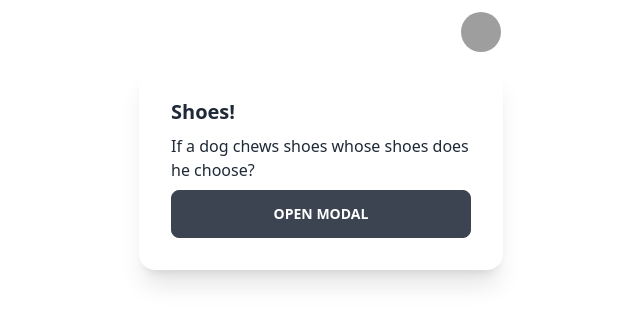
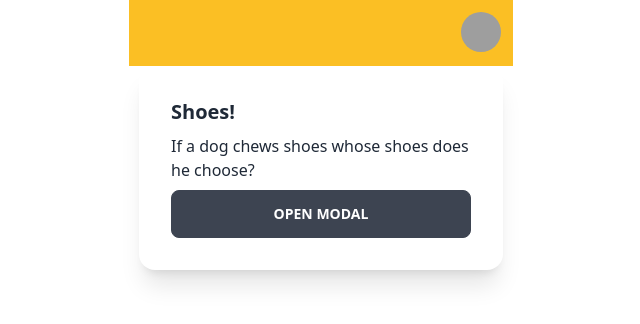
Before and after one commit to ShineTiger/food-management, a React (Create React App) app in the folder client/: page / in a window 1280 px wide. Shown: the top 324 px of the page, without its empty margins (319-959 px from the left). Built offline with nearby package versions, Linux system fonts and the light colour scheme; grey boxes are pictures that could not be loaded.

Commit message:
:recycle: strict mode ON으로 변경
strict 모드에 맞게 ts 타입을 추가했습니다 - Main.tsx
테스트가 끝난 console.log 도 삭제했습니다 - Navbar.tsx

```diff
--- a/client/src/components/Navbar.tsx
+++ b/client/src/components/Navbar.tsx
@@ -7,10 +7,11 @@ const Navbar = () => {
   //useSearchParams로 상위컴포넌트에서 보내주는 QS문을 받는다. 그리고 배열형식으로 반환한다.
   const type = searchParams.get('type');
 
+  //console.log(type);
   useEffect(() => {
-    console.log(window.location.pathname);
+    //console.log(window.location.pathname);
     if (window.location.pathname === '/Addmeal') {
-      console.log(type);
+      //console.log(type);
       switch (type) {
         case 'brackfast':
           setTitle('아침');
@@ -36,7 +37,7 @@ const Navbar = () => {
 
   return (
     <>
-      <div className="navbar bg-base-100 bg-amber-400">
+      <div className="navbar bg-amber-400">
         <div className="flex-1">
           <a className="btn btn-ghost normal-case text-xl">{title}</a>
         </div>
--- a/client/src/pages/Main.tsx
+++ b/client/src/pages/Main.tsx
@@ -5,7 +5,7 @@ import Modal from '../components/Modal';
 const Main = () => {
   const [isOpen, setIsOpen] = useState(false);
 
-  const handleModal = value => {
+  const handleModal = (value: boolean | ((prevState: boolean) => boolean)) => {
     setIsOpen(value);
   };
 
--- a/client/tsconfig.json
+++ b/client/tsconfig.json
@@ -6,7 +6,7 @@
     "skipLibCheck": true,
     "esModuleInterop": true,
     "allowSyntheticDefaultImports": true,
-    "strict": false,
+    "strict": true,
     "forceConsistentCasingInFileNames": true,
     "noFallthroughCasesInSwitch": true,
     "module": "esnext",
```
